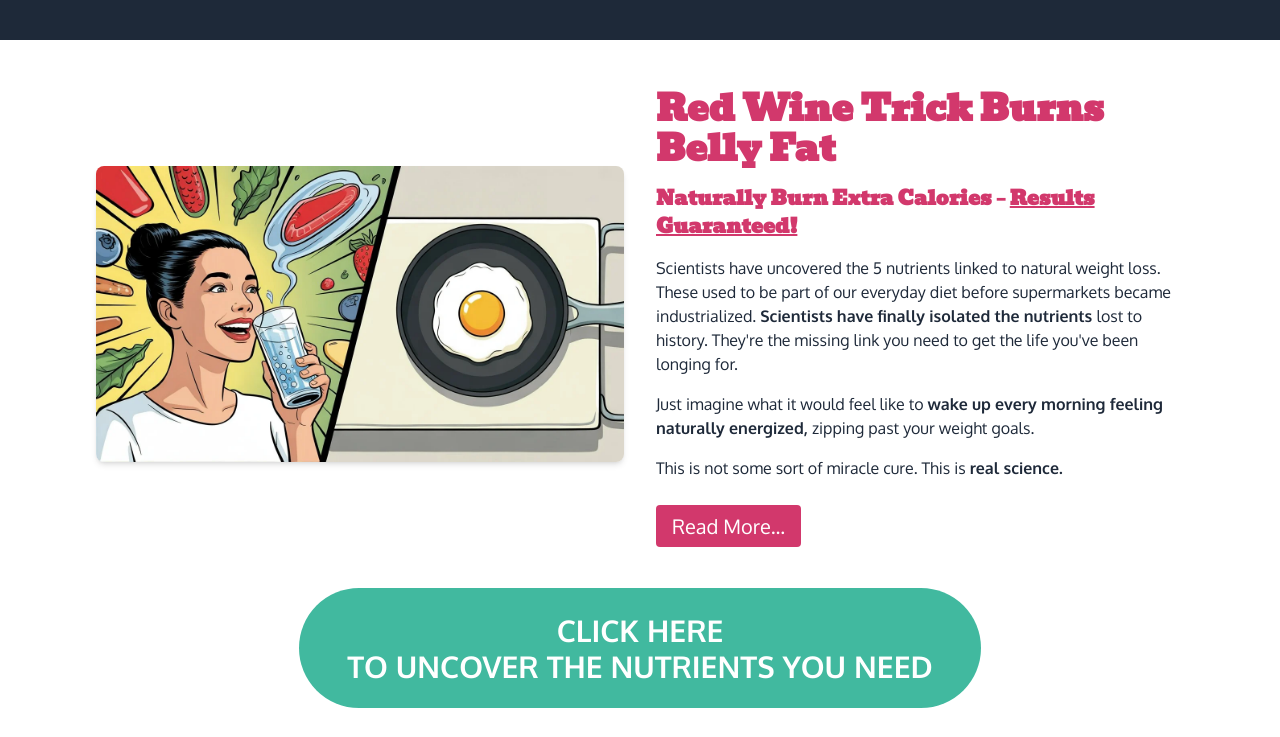
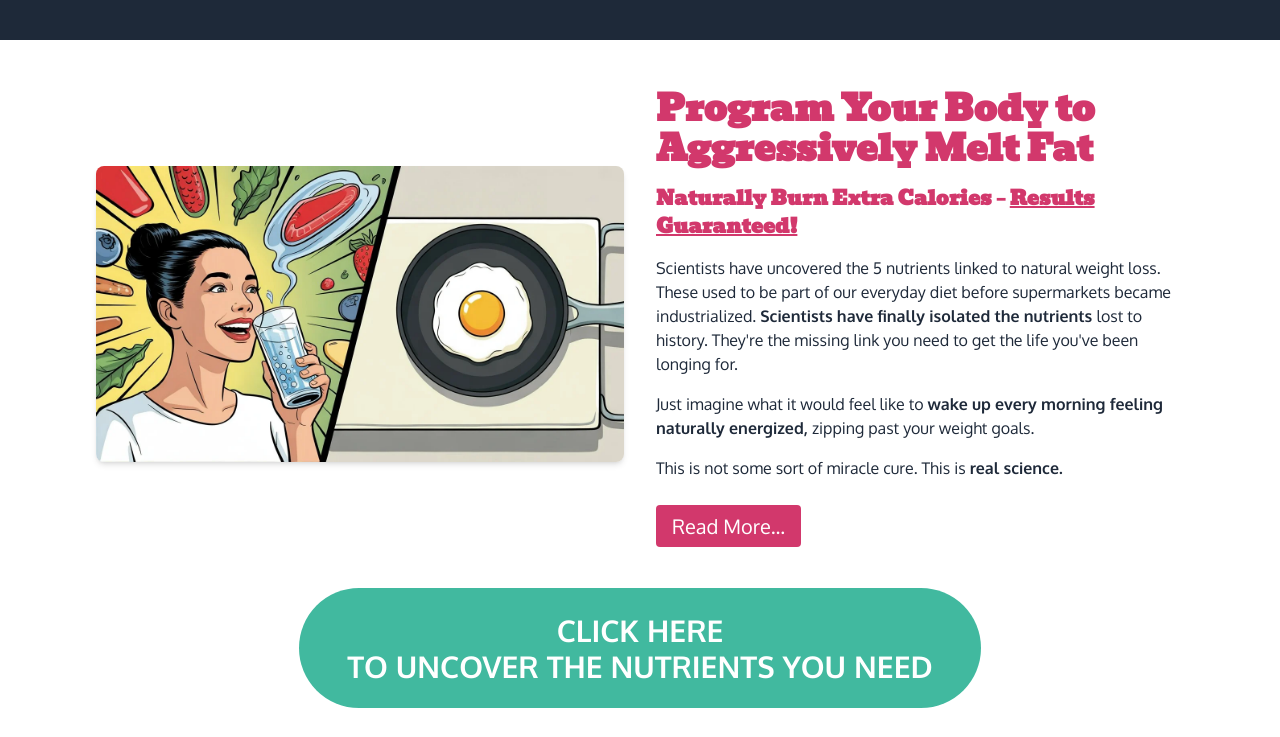
Before and after one commit to erick505alvarez/landing-page, an Astro site: page / in a window 1280 px wide. Shown: the top 737 px of the page. Built offline with nearby package versions, Linux system fonts and the light colour scheme; Astro itself is replaced by a stand-in of ours.

Commit message:
Update title text

```diff
--- a/src/pages/index.astro
+++ b/src/pages/index.astro
@@ -35,7 +35,7 @@ const affiliate_link = 'https://47b053-8lbgn6u7crbifyw9kxh.hop.clickbank.net'; /
 			</div>
 			<div class="w-full lg:w-1/2 p-4">
 				<h1 class="title text-3xl md:text-4xl mb-4 text-primary">
-					Red Wine Trick Burns Belly Fat
+					Program Your Body to Aggressively Melt Fat
 				</h1>
 				<h2 class="title text-xl md:text-xl mb-4 text-primary">
 					Naturally Burn Extra Calories – <span class="underline">
```
